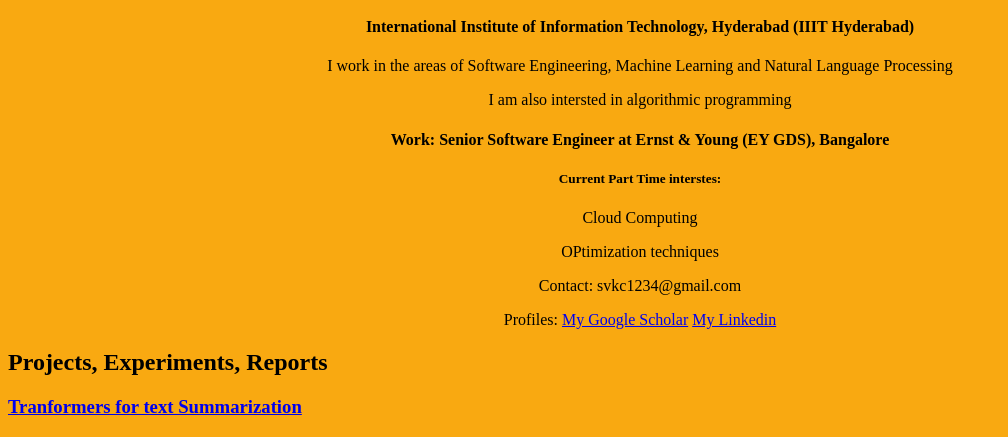
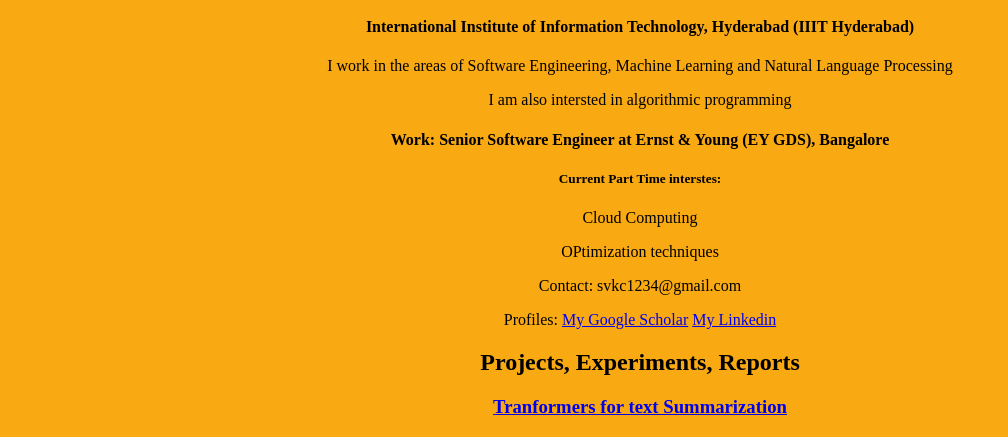
Before and after one commit to vamshi009/vamshi009.github.io, a plain HTML site: page index.html in a window 1280 px wide. Shown: the part 479-916 px from the top of the page, without its empty margins (0-1008 px from the left). Drawn offline with Linux system fonts and the light colour scheme.

Commit message:
Update index.html

```diff
--- a/index.html
+++ b/index.html
@@ -14,6 +14,8 @@ h1 {text-align: center;}
 p {text-align: center;}
 h4 {text-align: center;}
 h4 {text-align: center;}
+h2 {text-align: center;}
+h3 {text-align: center;}
 h5 {text-align: center;}
 a {text-align: center;}
 body { background-color:powderblue;
```
